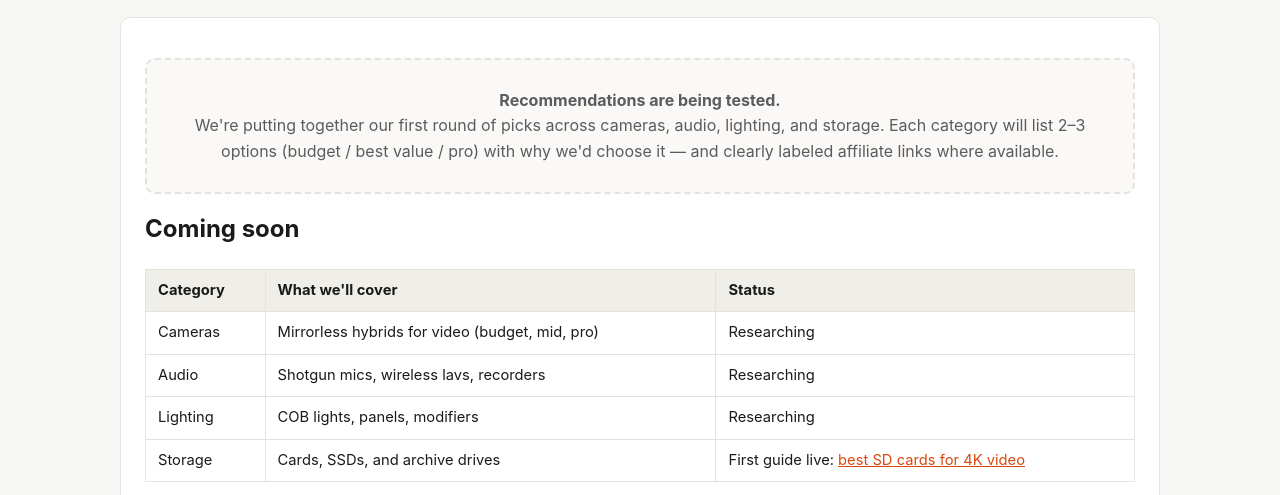
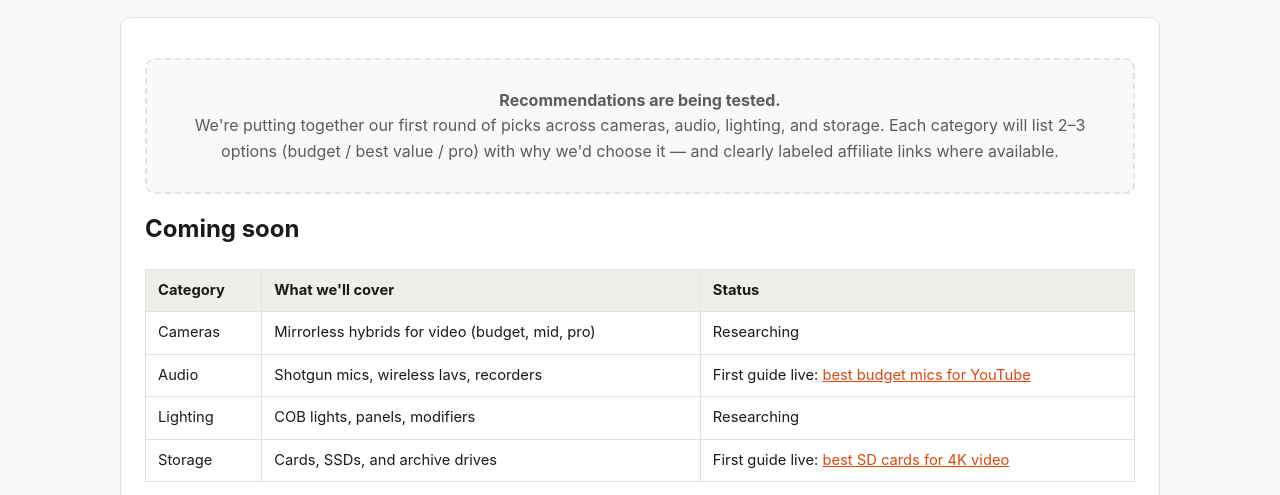
Before and after one commit to Bishub92/the-edit-bay, a plain HTML site: page gear.html in a window 1280 px wide. Shown: the part 304-799 px from the top of the page. Drawn offline with Linux system fonts and the light colour scheme.

Commit message:
Backfill: gear page mic-guide wiring (missed 2026-10-04 deploy)

```diff
--- a/gear.html
+++ b/gear.html
@@ -34,7 +34,7 @@ We're putting together our first round of picks across cameras, audio, lighting,
 <table class="specs">
 <tr><th>Category</th><th>What we'll cover</th><th>Status</th></tr>
 <tr><td>Cameras</td><td>Mirrorless hybrids for video (budget, mid, pro)</td><td>Researching</td></tr>
-<tr><td>Audio</td><td>Shotgun mics, wireless lavs, recorders</td><td>Researching</td></tr>
+<tr><td>Audio</td><td>Shotgun mics, wireless lavs, recorders</td><td>First guide live: <a href="guides/best-budget-microphone-for-youtube.html">best budget mics for YouTube</a></td></tr>
 <tr><td>Lighting</td><td>COB lights, panels, modifiers</td><td>Researching</td></tr>
 <tr><td>Storage</td><td>Cards, SSDs, and archive drives</td><td>First guide live: <a href="guides/best-sd-cards-for-4k-video.html">best SD cards for 4K video</a></td></tr>
 </table>
```
